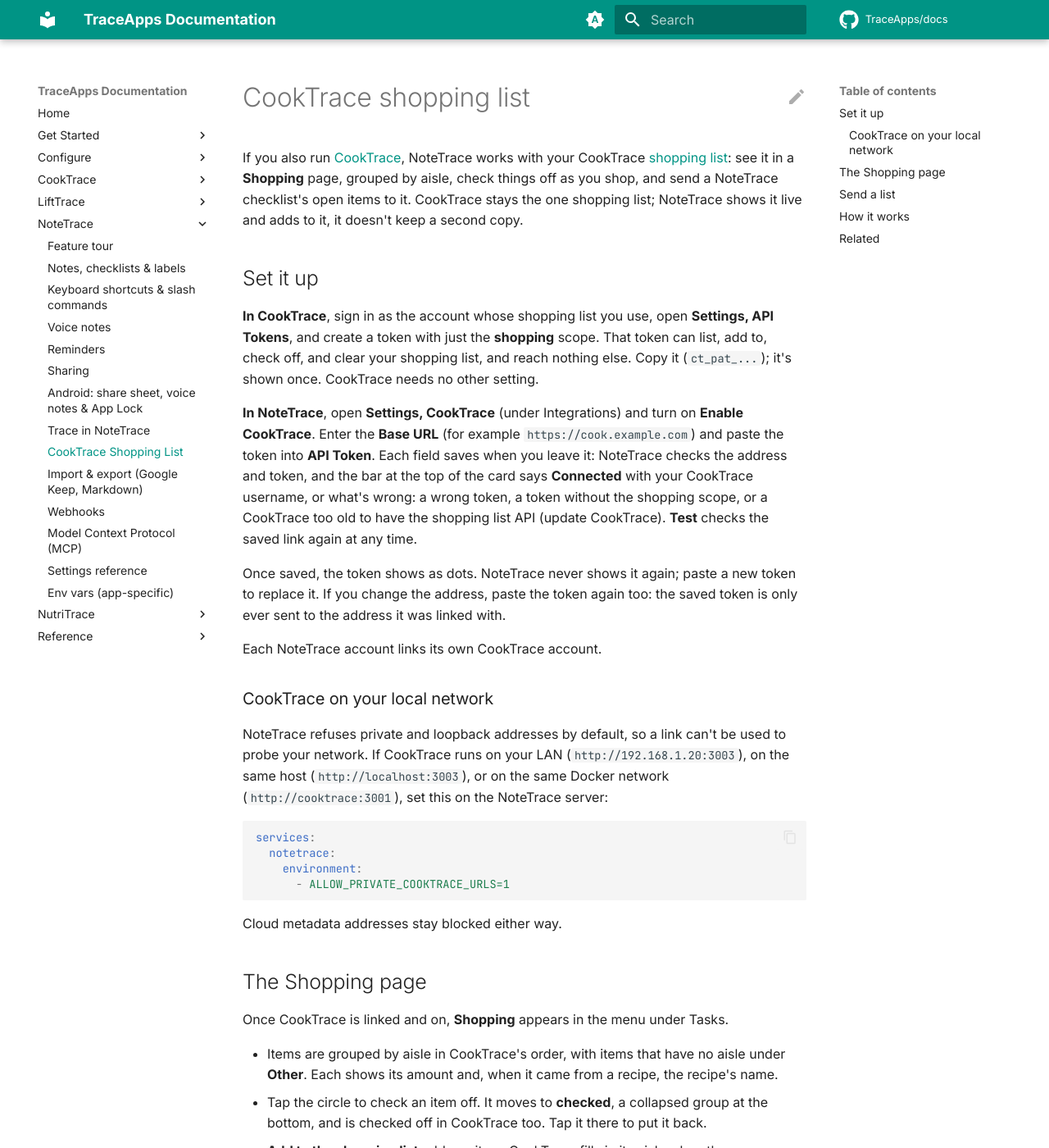
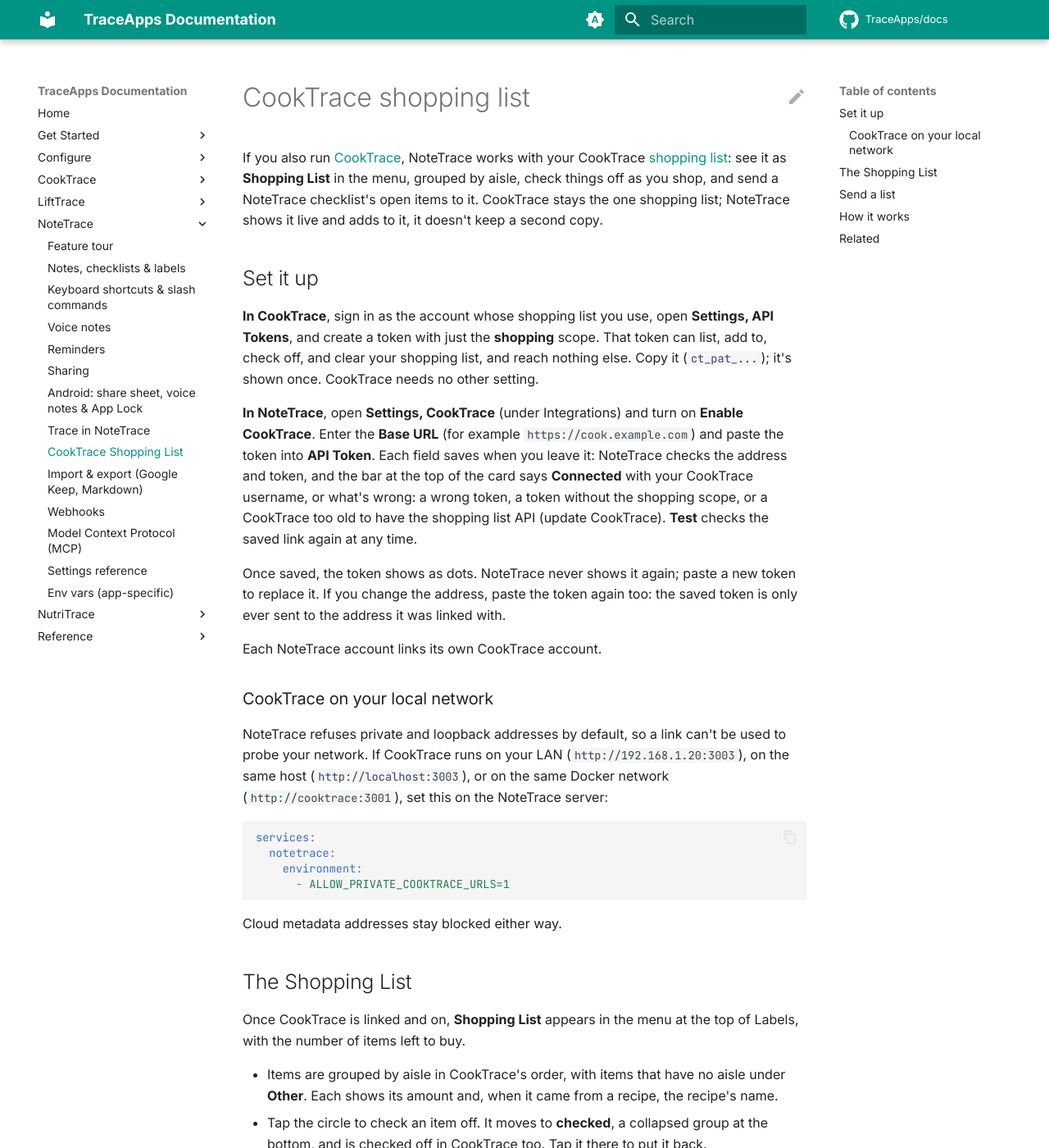
Before and after one commit to TraceApps/docs, an MkDocs documentation site: the page built from docs/notetrace/cooktrace.md, in a window 1280 px wide and 1400 px high. Shown: the whole window at 82% size. Built offline with MkDocs 1.6.1 and Material for MkDocs 9.7.7, drawn with Linux system fonts in a browser that asks for light colours; comment, search, counter and statistics services are not loaded.

Commit message:
NoteTrace Shopping List with labels

```diff
--- a/docs/notetrace/cooktrace.md
+++ b/docs/notetrace/cooktrace.md
@@ -1,6 +1,6 @@
 # CookTrace shopping list
 
-If you also run [CookTrace](../cooktrace/index.md), NoteTrace works with your CookTrace [shopping list](../cooktrace/shopping.md): see it in a **Shopping** page, grouped by aisle, check things off as you shop, and send a NoteTrace checklist's open items to it. CookTrace stays the one shopping list; NoteTrace shows it live and adds to it, it doesn't keep a second copy.
+If you also run [CookTrace](../cooktrace/index.md), NoteTrace works with your CookTrace [shopping list](../cooktrace/shopping.md): see it as **Shopping List** in the menu, grouped by aisle, check things off as you shop, and send a NoteTrace checklist's open items to it. CookTrace stays the one shopping list; NoteTrace shows it live and adds to it, it doesn't keep a second copy.
 
 ## Set it up
 
@@ -25,9 +25,9 @@ services:
 
 Cloud metadata addresses stay blocked either way.
 
-## The Shopping page
+## The Shopping List
 
-Once CookTrace is linked and on, **Shopping** appears in the menu under Tasks.
+Once CookTrace is linked and on, **Shopping List** appears in the menu at the top of Labels, with the number of items left to buy.
 
 - Items are grouped by aisle in CookTrace's order, with items that have no aisle under **Other**. Each shows its amount and, when it came from a recipe, the recipe's name.
 - Tap the circle to check an item off. It moves to **checked**, a collapsed group at the bottom, and is checked off in CookTrace too. Tap it there to put it back.
```
